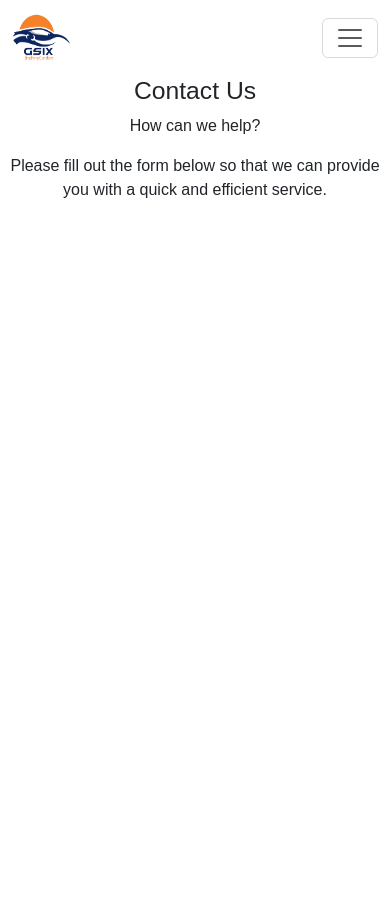
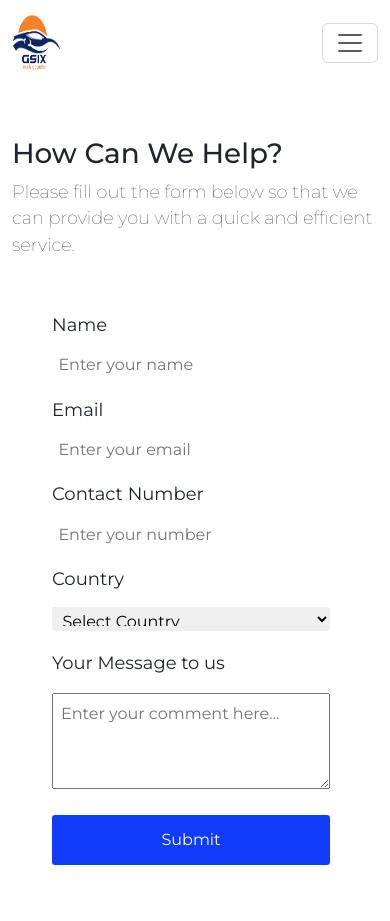
Before and after one commit to IstongKoloy/Mini-Project-2, a PHP site: page /pages/contact.html in a window 390 px wide. Before the commit the page ends 198 px from the top, so only its background shows below. Run offline with PHP 8.4, Linux system fonts and the light colour scheme.

Commit message:
linking contact page
please check css contact page need help

```diff
--- a/css/contact.css
+++ b/css/contact.css
@@ -1,13 +1,146 @@
 
 
 *{
-    font-family: 'Poppins', sans-serif;
+    margin: 0;
+    font-family: 'Montserrat', sans-serif;
+   f
+
+}
+#logo{
+    height: 60px;
+    width: 50px;
+}
+header{
+    width: 100%;
+    padding: 0;
+    margin: 0;
+    background-color: #0D265F;
+}
+.header-item{
+    margin-top: 13px;
+    font-size: 15px;
+}
+ul li a{
+    text-decoration: none;
+    color: white;
+}
+ul li a:hover{
+    text-decoration: underline;
+    color: #F58229;
+    background-color: transparent;
+}
+.header-wrap{
+    display: flex;
+    justify-content: space-between;
+    align-items: center;
+    color: white;
+    height: 30px;
+}
+.header-contacts{
+    display: flex;
+    padding: 0 20px;
+    list-style: none;
+}
+li.header-contact-item {
+    margin: 0 20px;
+}
+.header-socials{
+    display: flex;
+    list-style: none;
+}
+li.header-social-item {
+    margin: 0 15px;
+}
+li.header-social-item:hover{
+    transform: translateY(-2px);
+    transition: 0.25s;
+}
+.container{
+  width: 100%;
+  margin: 3.2rem auto 0 auto;
+
 }
 
-h2 {
+@media(min-width: 576px){
+  .container{
+    max-width: 540px;
+  }
+}
+
+@media(min-width: 768px){
+  .container{
+    max-width: 720px
+  }
+}
+
+header{
+    text-align: center;
+    margin-bottom: 1.5rem;
+}
+
+h1{
+  font-weight: 400;
+}
+
+#description{
+  font-weight: 200;
+
 
 }
-#logo {
-    height: 50px;
-    width: 60px;
-}
+
+#survey-form{
+    padding: 2.3rem 0.5rem;
+    border-radius: 0.3rem;
+ }
+
+ .form-input{
+    margin: 0 2.5rem 1.2rem 2rem;
+ }
+
+ .form-input-size{
+    display: block;
+    width: 100%;
+    height: 1.5rem;
+    padding: 0.3rem 0.4rem;
+    border-radius: 0.2rem;
+    outline: 0;
+    border-style: none;
+    margin-top: 0.4rem;
+ }
+ p{
+    font-size: 1.12rem;
+   }
+
+
+
+   label {
+    display: flex;
+    align-items: center;
+    font-size: 1.125rem;
+    margin-bottom: 0.5rem;
+   }
+
+   textarea{
+    width: 100%;
+    min-height: 6rem;
+    resize: vertical;
+    padding: 0.5rem 0 0 0.5rem;
+   }
+   .navbar {
+    background-color: #fff
+    ;
+   }
+
+   #submit{
+    width: 100%;
+    padding: 0.8rem;
+    background: rgba(7, 51, 248, 0.961);
+    color: white;
+    border-radius: 0.2rem;
+    cursor: pointer;
+    border: none;
+
+   }
+   #submit:hover {
+    background-color: #0D265F
+   }
--- a/index.html
+++ b/index.html
@@ -57,7 +57,7 @@
                             <a class="nav-link" href="#">FAQ</a>
                         </li>
                         <li class="nav-item px-3">
-                            <a class="nav-link" href="#">Contact Us</a>
+                            <a class="nav-link" href="../Mini-Project-2/pages/contact.html">Contact Us</a>
                         </li>
                     </ul>
                 </div>
--- a/pages/contact.html
+++ b/pages/contact.html
@@ -1,9 +1,11 @@
+
 <!DOCTYPE html>
 <html lang="en">
 <head>
    <meta charset="UTF-8">
    <meta http-equiv="X-UA-Compatible" content="IE=edge">
    <meta name="viewport" content="width=device-width, initial-scale=1.0">
+   <link rel="stylesheet" type="text/css" href="../css/contact.css">
    <title>Contact Us</title>
     <!-- Icon -->
     <link rel="icon" href="../PMS/img/logoCopy.png">
@@ -11,13 +13,33 @@
       <link href="https://cdn.jsdelivr.net/npm/bootstrap@5.3.0-alpha1/dist/css/bootstrap.min.css" rel="stylesheet" integrity="sha384-GLhlTQ8iRABdZLl6O3oVMWSktQOp6b7In1Zl3/Jr59b6EGGoI1aFkw7cmDA6j6gD" crossorigin="anonymous">
       <!-- Boostrap icon css -->
       <link rel="stylesheet" href="https://cdn.jsdelivr.net/npm/bootstrap-icons@1.10.3/font/bootstrap-icons.css">
-<!-- Custom css -->
-<link rel="stylesheet" href="../css/contact.css">
-
-<!-
+    <style>
+        @import url('https://fonts.googleapis.com/css2?family=Montserrat:wght@100;300;400;500;700&display=swap');
+      </style>
+      <!-- custom css-->
+      <link rel="stylesheet" href="./css/mediaQuery.css">
+</head>
 <body>
     <header>
-
+        <div class="container-lg header-wrap">
+            <div class="header-item">
+                <p>Build for Everyone</p>
+            </div>
+            <div class="header-item">
+                <ul class="header-contacts">
+                    <li class="header-contact-item"><a href="tel:+639123456789"><i class="bi bi-telephone-fill"></i> +63912 345 6789</a></li>
+                    <li class="header-contact-item"><a href="mailto:gSix@email.com"><i class="bi bi-envelope"></i> gSix@email.com</a></li>
+                </ul>
+            </div>
+            <div class="header-item d-flex">
+                <i>Follow us on:</i>
+                <ul class="header-socials">
+                    <li class="header-social-item" data-bs-toggle="tooltip" data-bs-placement="bottom" data-bs-custom-class="custom-tooltip" data-bs-title="Facebook"><a href="#"><i class="bi bi-facebook"></i></a></li>
+                    <li class="header-social-item" data-bs-toggle="tooltip" data-bs-placement="bottom" data-bs-custom-class="custom-tooltip" data-bs-title="Twitter"><a href="#"><i class="bi bi-twitter"></i></a></li>
+                    <li class="header-social-item" data-bs-toggle="tooltip" data-bs-placement="bottom" data-bs-custom-class="custom-tooltip" data-bs-title="LinkedIn"><a href="#"><i class="bi bi-linkedin"></i></a></li>
+                </ul>
+            </div>
+        </div>
         <nav class="navbar sticky-top navbar-expand-lg" id="navbar">
             <div class="container-lg d-flex">
                 <a class="navbar-brand" href="../index.html"><img src="../PMS/img/logoCopy2.png" alt="" id="logo"></a>
@@ -27,7 +49,7 @@
                 <div class="collapse navbar-collapse justify-content-end" id="navbarSupportedContent">
                     <ul class="navbar-nav ml-auto mb-2 mb-lg-0">
                         <li class="nav-item px-3">
-                            <a class="nav-link active" aria-current="page" href="#">Home</a>
+                            <a class="nav-link active" aria-current="page" href="../index.html">Home</a>
                         </li>
                         <li class="nav-item px-3">
                             <a class="nav-link" href="#">Features</a>
@@ -40,17 +62,300 @@
                 </div>
             </div>
         </nav>
-        <div >
-            <div class="col col-md-12">
-                <h2 style="text-align: center;">Contact Us</h2>
-                <p style="text-align: center;">
-                <span>How can we help?</span></p>
-                <p style="text-align: center;"> Please fill out the form below so that we can provide you with a quick and efficient service.</p>
+    </header>
+   <div class="container">
+       <div>
+           <h1 id='title'>How Can We Help?</h1>
+           <p id='description'>
+            Please fill out the form below so that we can provide you with a quick and efficient service.
+           </p>
         </div>
+
+       <form id='survey-form'>
+           <div class='form-input'>
+               <label id='name-label'>Name</label>
+               <input type='text' id='name' placeholder='Enter your name' class='form-input-size' required />
+           </div>
+           <div class='form-input'>
+               <label id='email-label'>Email</label>
+               <input type='email' id='email' placeholder='Enter your email' class='form-input-size' required />
+           </div>
+           <div class='form-input'>
+            <label id='name-label'>Contact Number</label>
+            <input type='number' id='number' placeholder='Enter your number' class='form-input-size' required />
+            </div>
+
+           <div class='form-input'>
+            <label id='name-label'>Country</label>
+               <select id="country" name="country" class='form-input-size' required>
+                <option disabled selected>Select Country</option>
+                <option value="Afghanistan">Afghanistan</option>
+                <option value="Aland Islands">Åland Islands</option>
+                <option value="Albania">Albania</option>
+                <option value="Algeria">Algeria</option>
+                <option value="American Samoa">American Samoa</option>
+                <option value="Andorra">Andorra</option>
+                <option value="Angola">Angola</option>
+                <option value="Anguilla">Anguilla</option>
+                <option value="Antarctica">Antarctica</option>
+                <option value="Antigua and Barbuda">Antigua & Barbuda</option>
+                <option value="Argentina">Argentina</option>
+                <option value="Armenia">Armenia</option>
+                <option value="Aruba">Aruba</option>
+                <option value="Australia">Australia</option>
+                <option value="Austria">Austria</option>
+                <option value="Azerbaijan">Azerbaijan</option>
+                <option value="Bahamas">Bahamas</option>
+                <option value="Bahrain">Bahrain</option>
+                <option value="Bangladesh">Bangladesh</option>
+                <option value="Barbados">Barbados</option>
+                <option value="Belarus">Belarus</option>
+                <option value="Belgium">Belgium</option>
+                <option value="Belize">Belize</option>
+                <option value="Benin">Benin</option>
+                <option value="Bermuda">Bermuda</option>
+                <option value="Bhutan">Bhutan</option>
+                <option value="Bolivia">Bolivia</option>
+                <option value="Bonaire, Sint Eustatius and Saba">Caribbean Netherlands</option>
+                <option value="Bosnia and Herzegovina">Bosnia & Herzegovina</option>
+                <option value="Botswana">Botswana</option>
+                <option value="Bouvet Island">Bouvet Island</option>
+                <option value="Brazil">Brazil</option>
+                <option value="British Indian Ocean Territory">British Indian Ocean Territory</option>
+                <option value="Brunei Darussalam">Brunei</option>
+                <option value="Bulgaria">Bulgaria</option>
+                <option value="Burkina Faso">Burkina Faso</option>
+                <option value="Burundi">Burundi</option>
+                <option value="Cambodia">Cambodia</option>
+                <option value="Cameroon">Cameroon</option>
+                <option value="Canada">Canada</option>
+                <option value="Cape Verde">Cape Verde</option>
+                <option value="Cayman Islands">Cayman Islands</option>
+                <option value="Central African Republic">Central African Republic</option>
+                <option value="Chad">Chad</option>
+                <option value="Chile">Chile</option>
+                <option value="China">China</option>
+                <option value="Christmas Island">Christmas Island</option>
+                <option value="Cocos (Keeling) Islands">Cocos (Keeling) Islands</option>
+                <option value="Colombia">Colombia</option>
+                <option value="Comoros">Comoros</option>
+                <option value="Congo">Congo - Brazzaville</option>
+                <option value="Congo, Democratic Republic of the Congo">Congo - Kinshasa</option>
+                <option value="Cook Islands">Cook Islands</option>
+                <option value="Costa Rica">Costa Rica</option>
+                <option value="Cote D'Ivoire">Côte d’Ivoire</option>
+                <option value="Croatia">Croatia</option>
+                <option value="Cuba">Cuba</option>
+                <option value="Curacao">Curaçao</option>
+                <option value="Cyprus">Cyprus</option>
+                <option value="Czech Republic">Czechia</option>
+                <option value="Denmark">Denmark</option>
+                <option value="Djibouti">Djibouti</option>
+                <option value="Dominica">Dominica</option>
+                <option value="Dominican Republic">Dominican Republic</option>
+                <option value="Ecuador">Ecuador</option>
+                <option value="Egypt">Egypt</option>
+                <option value="El Salvador">El Salvador</option>
+                <option value="Equatorial Guinea">Equatorial Guinea</option>
+                <option value="Eritrea">Eritrea</option>
+                <option value="Estonia">Estonia</option>
+                <option value="Ethiopia">Ethiopia</option>
+                <option value="Falkland Islands (Malvinas)">Falkland Islands (Islas Malvinas)</option>
+                <option value="Faroe Islands">Faroe Islands</option>
+                <option value="Fiji">Fiji</option>
+                <option value="Finland">Finland</option>
+                <option value="France">France</option>
+                <option value="French Guiana">French Guiana</option>
+                <option value="French Polynesia">French Polynesia</option>
+                <option value="French Southern Territories">French Southern Territories</option>
+                <option value="Gabon">Gabon</option>
+                <option value="Gambia">Gambia</option>
+                <option value="Georgia">Georgia</option>
+                <option value="Germany">Germany</option>
+                <option value="Ghana">Ghana</option>
+                <option value="Gibraltar">Gibraltar</option>
+                <option value="Greece">Greece</option>
+                <option value="Greenland">Greenland</option>
+                <option value="Grenada">Grenada</option>
+                <option value="Guadeloupe">Guadeloupe</option>
+                <option value="Guam">Guam</option>
+                <option value="Guatemala">Guatemala</option>
+                <option value="Guernsey">Guernsey</option>
+                <option value="Guinea">Guinea</option>
+                <option value="Guinea-Bissau">Guinea-Bissau</option>
+                <option value="Guyana">Guyana</option>
+                <option value="Haiti">Haiti</option>
+                <option value="Heard Island and Mcdonald Islands">Heard & McDonald Islands</option>
+                <option value="Holy See (Vatican City State)">Vatican City</option>
+                <option value="Honduras">Honduras</option>
+                <option value="Hong Kong">Hong Kong</option>
+                <option value="Hungary">Hungary</option>
+                <option value="Iceland">Iceland</option>
+                <option value="India">India</option>
+                <option value="Indonesia">Indonesia</option>
+                <option value="Iran, Islamic Republic of">Iran</option>
+                <option value="Iraq">Iraq</option>
+                <option value="Ireland">Ireland</option>
+                <option value="Isle of Man">Isle of Man</option>
+                <option value="Israel">Israel</option>
+                <option value="Italy">Italy</option>
+                <option value="Jamaica">Jamaica</option>
+                <option value="Japan">Japan</option>
+                <option value="Jersey">Jersey</option>
+                <option value="Jordan">Jordan</option>
+                <option value="Kazakhstan">Kazakhstan</option>
+                <option value="Kenya">Kenya</option>
+                <option value="Kiribati">Kiribati</option>
+                <option value="Korea, Democratic People's Republic of">North Korea</option>
+                <option value="Korea, Republic of">South Korea</option>
+                <option value="Kosovo">Kosovo</option>
+                <option value="Kuwait">Kuwait</option>
+                <option value="Kyrgyzstan">Kyrgyzstan</option>
+                <option value="Lao People's Democratic Republic">Laos</option>
+                <option value="Latvia">Latvia</option>
+                <option value="Lebanon">Lebanon</option>
+                <option value="Lesotho">Lesotho</option>
+                <option value="Liberia">Liberia</option>
+                <option value="Libyan Arab Jamahiriya">Libya</option>
+                <option value="Liechtenstein">Liechtenstein</option>
+                <option value="Lithuania">Lithuania</option>
+                <option value="Luxembourg">Luxembourg</option>
+                <option value="Macao">Macao</option>
+                <option value="Macedonia, the Former Yugoslav Republic of">North Macedonia</option>
+                <option value="Madagascar">Madagascar</option>
+                <option value="Malawi">Malawi</option>
+                <option value="Malaysia">Malaysia</option>
+                <option value="Maldives">Maldives</option>
+                <option value="Mali">Mali</option>
+                <option value="Malta">Malta</option>
+                <option value="Marshall Islands">Marshall Islands</option>
+                <option value="Martinique">Martinique</option>
+                <option value="Mauritania">Mauritania</option>
+                <option value="Mauritius">Mauritius</option>
+                <option value="Mayotte">Mayotte</option>
+                <option value="Mexico">Mexico</option>
+                <option value="Micronesia, Federated States of">Micronesia</option>
+                <option value="Moldova, Republic of">Moldova</option>
+                <option value="Monaco">Monaco</option>
+                <option value="Mongolia">Mongolia</option>
+                <option value="Montenegro">Montenegro</option>
+                <option value="Montserrat">Montserrat</option>
+                <option value="Morocco">Morocco</option>
+                <option value="Mozambique">Mozambique</option>
+                <option value="Myanmar">Myanmar (Burma)</option>
+                <option value="Namibia">Namibia</option>
+                <option value="Nauru">Nauru</option>
+                <option value="Nepal">Nepal</option>
+                <option value="Netherlands">Netherlands</option>
+                <option value="Netherlands Antilles">Curaçao</option>
+                <option value="New Caledonia">New Caledonia</option>
+                <option value="New Zealand">New Zealand</option>
+                <option value="Nicaragua">Nicaragua</option>
+                <option value="Niger">Niger</option>
+                <option value="Nigeria">Nigeria</option>
+                <option value="Niue">Niue</option>
+                <option value="Norfolk Island">Norfolk Island</option>
+                <option value="Northern Mariana Islands">Northern Mariana Islands</option>
+                <option value="Norway">Norway</option>
+                <option value="Oman">Oman</option>
+                <option value="Pakistan">Pakistan</option>
+                <option value="Palau">Palau</option>
+                <option value="Palestinian Territory, Occupied">Palestine</option>
+                <option value="Panama">Panama</option>
+                <option value="Papua New Guinea">Papua New Guinea</option>
+                <option value="Paraguay">Paraguay</option>
+                <option value="Peru">Peru</option>
+                <option value="Philippines">Philippines</option>
+                <option value="Pitcairn">Pitcairn Islands</option>
+                <option value="Poland">Poland</option>
+                <option value="Portugal">Portugal</option>
+                <option value="Puerto Rico">Puerto Rico</option>
+                <option value="Qatar">Qatar</option>
+                <option value="Reunion">Réunion</option>
+                <option value="Romania">Romania</option>
+                <option value="Russian Federation">Russia</option>
+                <option value="Rwanda">Rwanda</option>
+                <option value="Saint Barthelemy">St. Barthélemy</option>
+                <option value="Saint Helena">St. Helena</option>
+                <option value="Saint Kitts and Nevis">St. Kitts & Nevis</option>
+                <option value="Saint Lucia">St. Lucia</option>
+                <option value="Saint Martin">St. Martin</option>
+                <option value="Saint Pierre and Miquelon">St. Pierre & Miquelon</option>
+                <option value="Saint Vincent and the Grenadines">St. Vincent & Grenadines</option>
+                <option value="Samoa">Samoa</option>
+                <option value="San Marino">San Marino</option>
+                <option value="Sao Tome and Principe">São Tomé & Príncipe</option>
+                <option value="Saudi Arabia">Saudi Arabia</option>
+                <option value="Senegal">Senegal</option>
+                <option value="Serbia">Serbia</option>
+                <option value="Serbia and Montenegro">Serbia</option>
+                <option value="Seychelles">Seychelles</option>
+                <option value="Sierra Leone">Sierra Leone</option>
+                <option value="Singapore">Singapore</option>
+                <option value="Sint Maarten">Sint Maarten</option>
+                <option value="Slovakia">Slovakia</option>
+                <option value="Slovenia">Slovenia</option>
+                <option value="Solomon Islands">Solomon Islands</option>
+                <option value="Somalia">Somalia</option>
+                <option value="South Africa">South Africa</option>
+                <option value="South Georgia and the South Sandwich Islands">South Georgia & South Sandwich Islands</option>
+                <option value="South Sudan">South Sudan</option>
+                <option value="Spain">Spain</option>
+                <option value="Sri Lanka">Sri Lanka</option>
+                <option value="Sudan">Sudan</option>
+                <option value="Suriname">Suriname</option>
+                <option value="Svalbard and Jan Mayen">Svalbard & Jan Mayen</option>
+                <option value="Swaziland">Eswatini</option>
+                <option value="Sweden">Sweden</option>
+                <option value="Switzerland">Switzerland</option>
+                <option value="Syrian Arab Republic">Syria</option>
+                <option value="Taiwan, Province of China">Taiwan</option>
+                <option value="Tajikistan">Tajikistan</option>
+                <option value="Tanzania, United Republic of">Tanzania</option>
+                <option value="Thailand">Thailand</option>
+                <option value="Timor-Leste">Timor-Leste</option>
+                <option value="Togo">Togo</option>
+                <option value="Tokelau">Tokelau</option>
+                <option value="Tonga">Tonga</option>
+                <option value="Trinidad and Tobago">Trinidad & Tobago</option>
+                <option value="Tunisia">Tunisia</option>
+                <option value="Turkey">Turkey</option>
+                <option value="Turkmenistan">Turkmenistan</option>
+                <option value="Turks and Caicos Islands">Turks & Caicos Islands</option>
+                <option value="Tuvalu">Tuvalu</option>
+                <option value="Uganda">Uganda</option>
+                <option value="Ukraine">Ukraine</option>
+                <option value="United Arab Emirates">United Arab Emirates</option>
+                <option value="United Kingdom">United Kingdom</option>
+                <option value="United States">United States</option>
+                <option value="United States Minor Outlying Islands">U.S. Outlying Islands</option>
+                <option value="Uruguay">Uruguay</option>
+                <option value="Uzbekistan">Uzbekistan</option>
+                <option value="Vanuatu">Vanuatu</option>
+                <option value="Venezuela">Venezuela</option>
+                <option value="Viet Nam">Vietnam</option>
+                <option value="Virgin Islands, British">British Virgin Islands</option>
+                <option value="Virgin Islands, U.s.">U.S. Virgin Islands</option>
+                <option value="Wallis and Futuna">Wallis & Futuna</option>
+                <option value="Western Sahara">Western Sahara</option>
+                <option value="Yemen">Yemen</option>
+                <option value="Zambia">Zambia</option>
+                <option value="Zimbabwe">Zimbabwe</option>
+            </select>
         </div>
 
 
-    </header>
+
+           <div class='form-input'>
+               <p>Your Message to us</p>
+               <textarea type='text' placeholder='Enter your comment here...'></textarea>
+           </div>
+
+           <div class='form-input'>
+               <button type='submit' id='submit'>Submit</button>
+           </div>
+       </form>
+   </div>
 <!-- Bootstrap js -->
 <script src="https://cdn.jsdelivr.net/npm/bootstrap@5.3.0-alpha1/dist/js/bootstrap.bundle.min.js" integrity="sha384-w76AqPfDkMBDXo30jS1Sgez6pr3x5MlQ1ZAGC+nuZB+EYdgRZgiwxhTBTkF7CXvN" crossorigin="anonymous"></script>
 </body>
```
Lines whose indentation alone changed are shown as unchanged.
